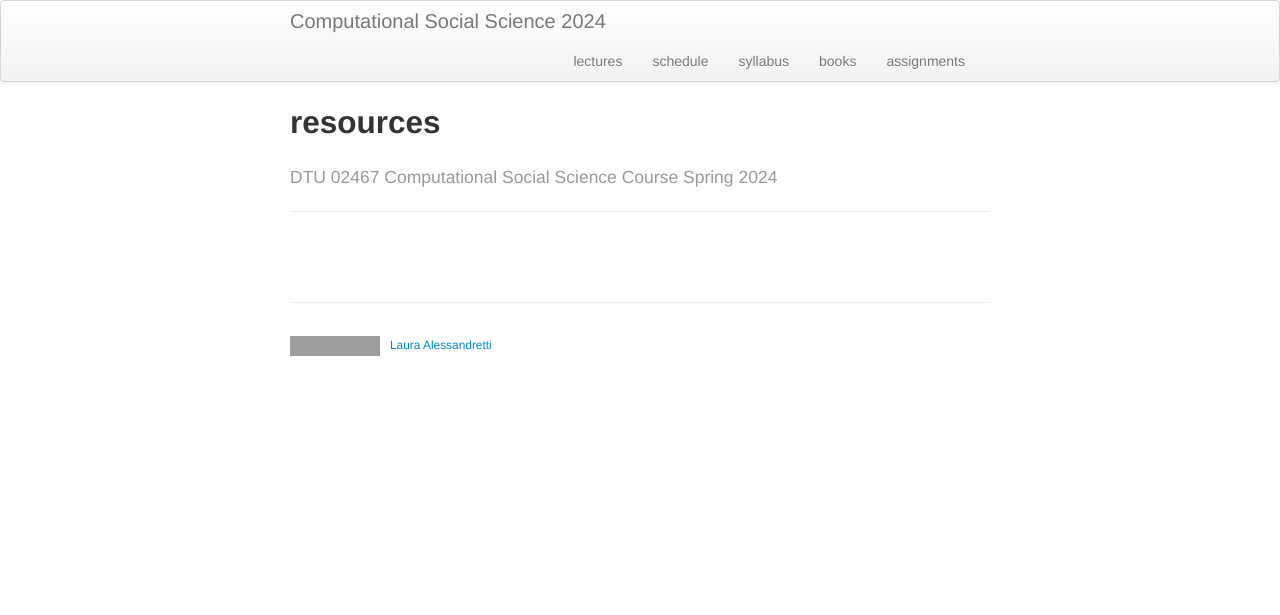
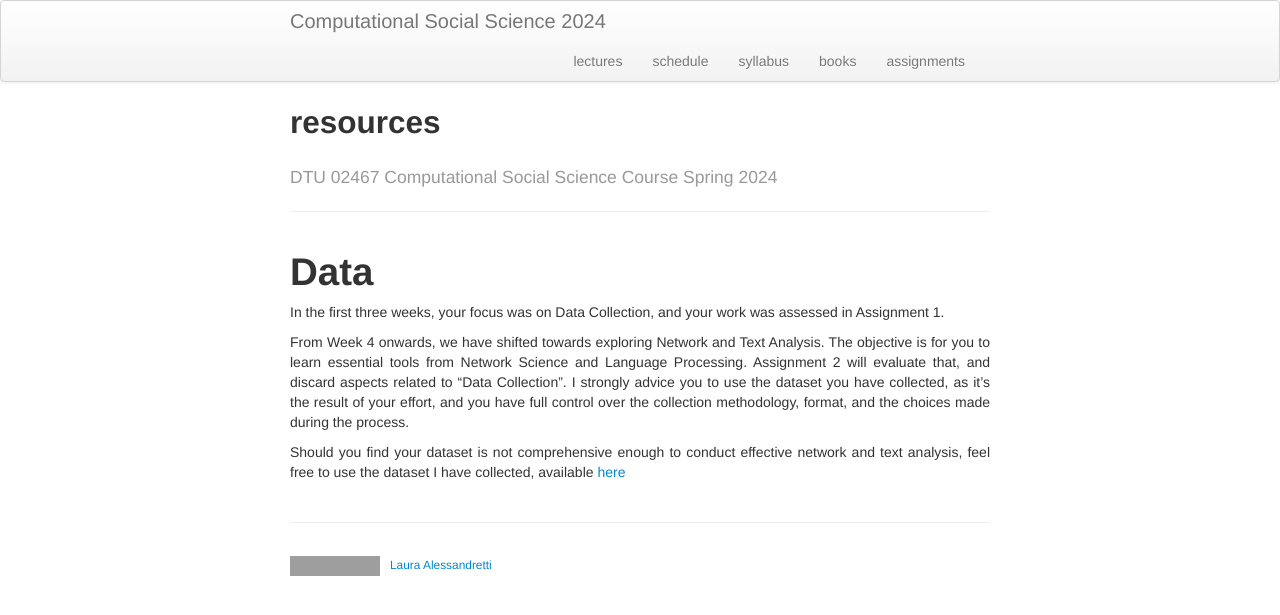
Before and after one commit to Simo067m/comsocsci2024, a Jekyll site: the page built from docs/resources.md, in a window 1280 px wide. Shown: the top 615 px of the page. Built offline with Jekyll 4.4.1, drawn with Linux system fonts in a browser that asks for light colours; grey boxes are pictures that could not be loaded.

Commit message:
small changes

```diff
--- a/docs/resources.md
+++ b/docs/resources.md
@@ -4,3 +4,12 @@ title: resources
 tagline: DTU 02467 Computational Social Science Course Spring 2024
 description: A course led by Laura Alessandretti on Computational Social Science
 ---
+
+
+# Data
+
+In the first three weeks, your focus was on Data Collection, and your work was assessed in Assignment 1.
+
+From Week 4 onwards, we have shifted towards exploring Network and Text Analysis. The objective is for you to learn essential tools from Network Science and Language Processing. Assignment 2 will evaluate that, and discard aspects related to "Data Collection". I strongly advice you to use the dataset you have collected, as it's the result of your effort, and you have full control over the collection methodology, format, and the choices made during the process.
+
+Should you find your dataset is not comprehensive enough to conduct effective network and text analysis, feel free to use the dataset I have collected, available [here](https://www.dropbox.com/scl/fo/eg77cnf9v4gvhs14r57pi/h?rlkey=tox5riqvk3uqcszn3xhrnykwt&dl=0)
```
